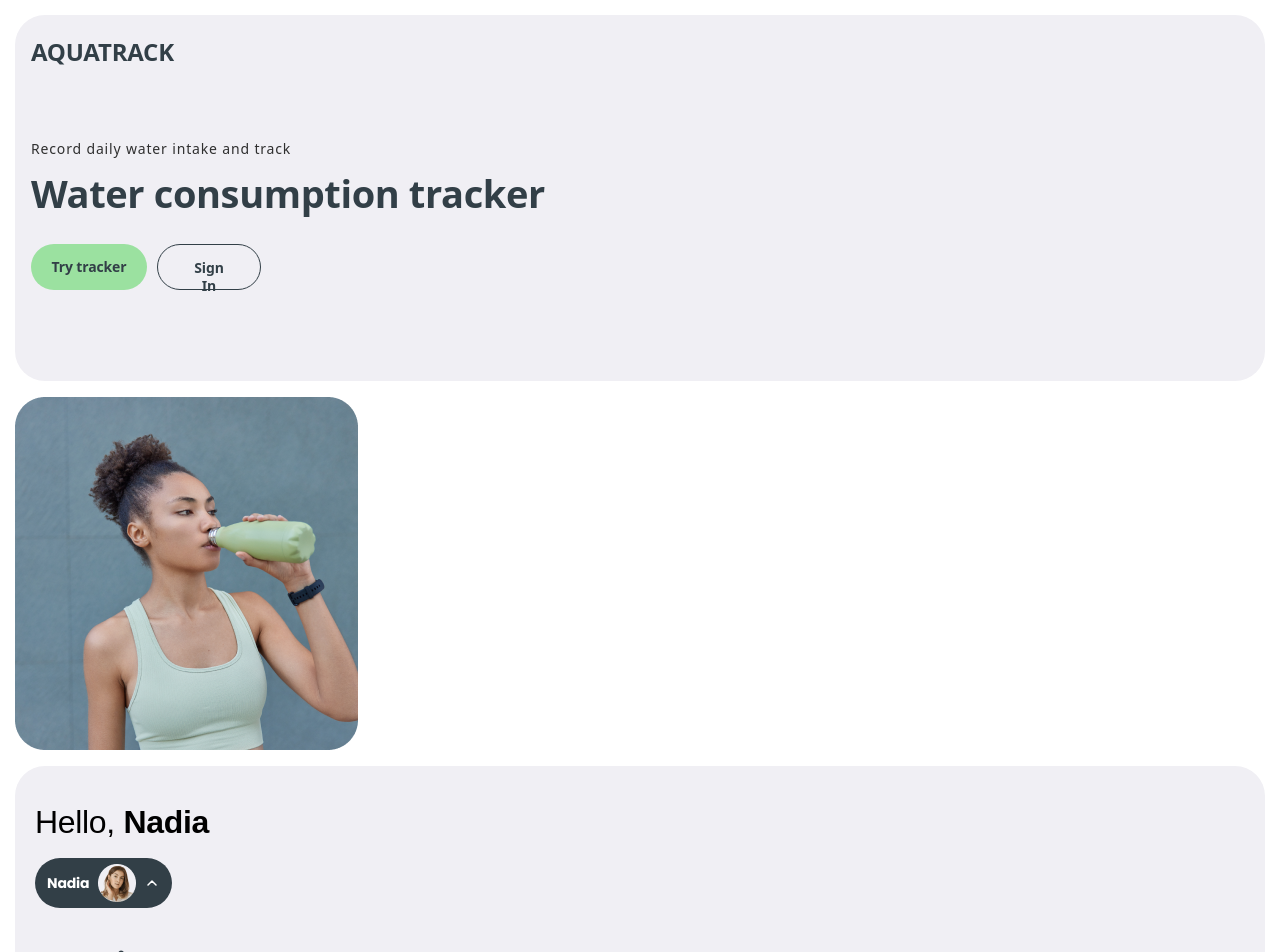
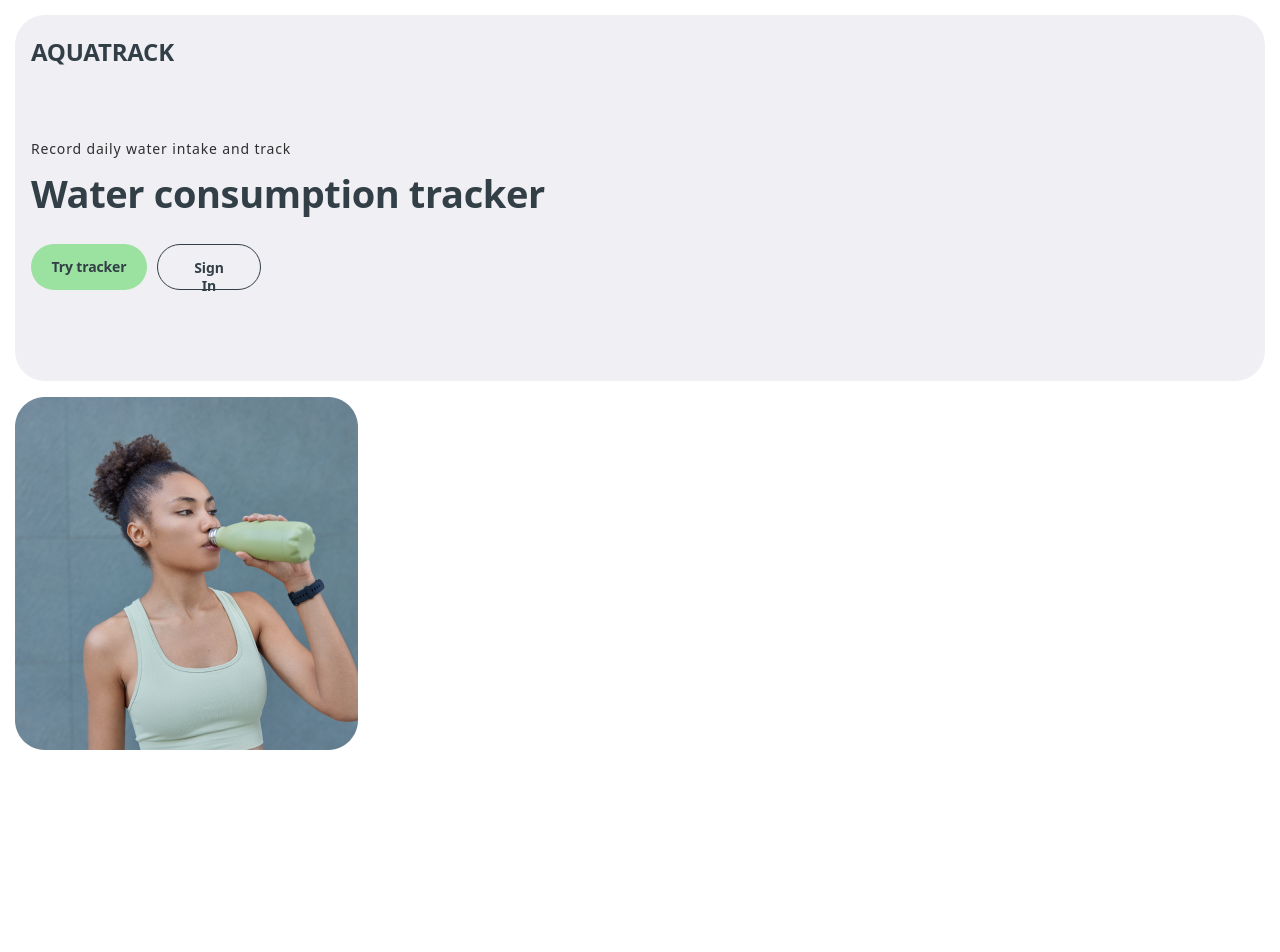
Before and after one commit to YevhenKharchenko/aqua-track-front, a React (Vite) app: page / in a window 1280 px wide. Shown: the top 952 px of the page. After the commit the page ends 800 px from the top, so only its background shows below. Built offline with nearby package versions, Linux system fonts and the light colour scheme.

Commit message:
update files

```diff
--- a/src/components/UserBar/UserBar.jsx
+++ b/src/components/UserBar/UserBar.jsx
@@ -6,8 +6,8 @@ import { forwardRef } from 'react';
 const UserBar = forwardRef((props, ref) => {
   const { togglePopover } = props;
   return (
-    <div ref={ref} onClick={togglePopover} className={css.tabletThumb}>
-      <button className={css.userBarBtn} type="button">
+    <div className={css.tabletThumb}>
+      <button className={css.userBarBtn} ref={ref} onClick={togglePopover} type="button">
         <p className={css.greetNameText}>Nadia</p>
         <img className={css.avatar} src={avatar} width="38" height="38" alt="User's avatar" />
         <svg width="16" height="16">
--- a/src/components/UserBarPopover/UserBarPopover.jsx
+++ b/src/components/UserBarPopover/UserBarPopover.jsx
@@ -2,7 +2,6 @@ import { usePopper } from 'react-popper';
 import clsx from 'clsx';
 import css from './UserBarPopover.module.css';
 import { forwardRef } from 'react';
-// import { useEffect } from 'react';
 
 const UserBarPopover = forwardRef((props, ref) => {
   const { isOpen, userBarRef } = props;
@@ -11,21 +10,20 @@ const UserBarPopover = forwardRef((props, ref) => {
     placement: 'bottom-start', // Adjust placement as needed
   });
 
-  // useEffect(() => {
-  //   if (isOpen && update) {
-  //     update();
-  //   }
-  // }, [isOpen, update]);
   return (
     <>
       {isOpen && (
         <div
-          className={clsx(css.popover, { [css.popoverHidden]: !isOpen })}
-          ref={ref}
+          // className={clsx(css.popover, { [css.popoverHidden]: !isOpen })}
+          className={css.popover}
           style={styles.popper}
           {...attributes.popper}
         >
-          <button className={css.popoverBtn} type="button">
+          <button
+            className={clsx(css.popoverBtn, { [css.popoverHidden]: !isOpen })}
+            ref={ref}
+            type="button"
+          >
             <svg width="16" height="16">
               <use
                 className={css.iconSettings}
--- a/src/components/UserPanel/UserPanel.jsx
+++ b/src/components/UserPanel/UserPanel.jsx
@@ -10,6 +10,13 @@ const UserPanel = () => {
   const togglePopover = () => {
     setIsPopoverOpen(!isPopoverOpen);
   };
+
+  useEffect(() => {
+    if (isPopoverOpen) {
+      // Log popoverRef.current to see the value after each render
+      console.log('Popover Ref:', popoverRef.current);
+    }
+  }, [isPopoverOpen]);
 
   useEffect(() => {
     const handleClickOutside = event => {
@@ -35,6 +42,7 @@ const UserPanel = () => {
         Hello, <span className={css.greetName}>Nadia</span>
       </h2>
       <UserBar ref={userBarRef} togglePopover={togglePopover} />
+
       {isPopoverOpen && (
         <UserBarPopover ref={popoverRef} userBarRef={userBarRef} isOpen={isPopoverOpen} />
       )}
--- a/src/pages/HomePage/HomePage.jsx
+++ b/src/pages/HomePage/HomePage.jsx
@@ -1,6 +1,5 @@
 import AdvantagesSection from '../../components/AdvantagesSection/AdvantagesSection';
 import WelcomeSection from '../../components/WelcomeSection/WelcomeSection';
-import WaterDetailedInfo from '../../components/WaterDetailedInfo/WaterDetailedInfo';
 import css from './HomePage.module.css';
 
 const HomePage = () => {
@@ -8,7 +7,6 @@ const HomePage = () => {
     <div className={css.container}>
       <WelcomeSection />
       <AdvantagesSection />
-      <WaterDetailedInfo />
     </div>
   );
 };
```
Also changed, not shown: src/pages/TrackerPage/Tracker.jsx (+8 -2 lines).
